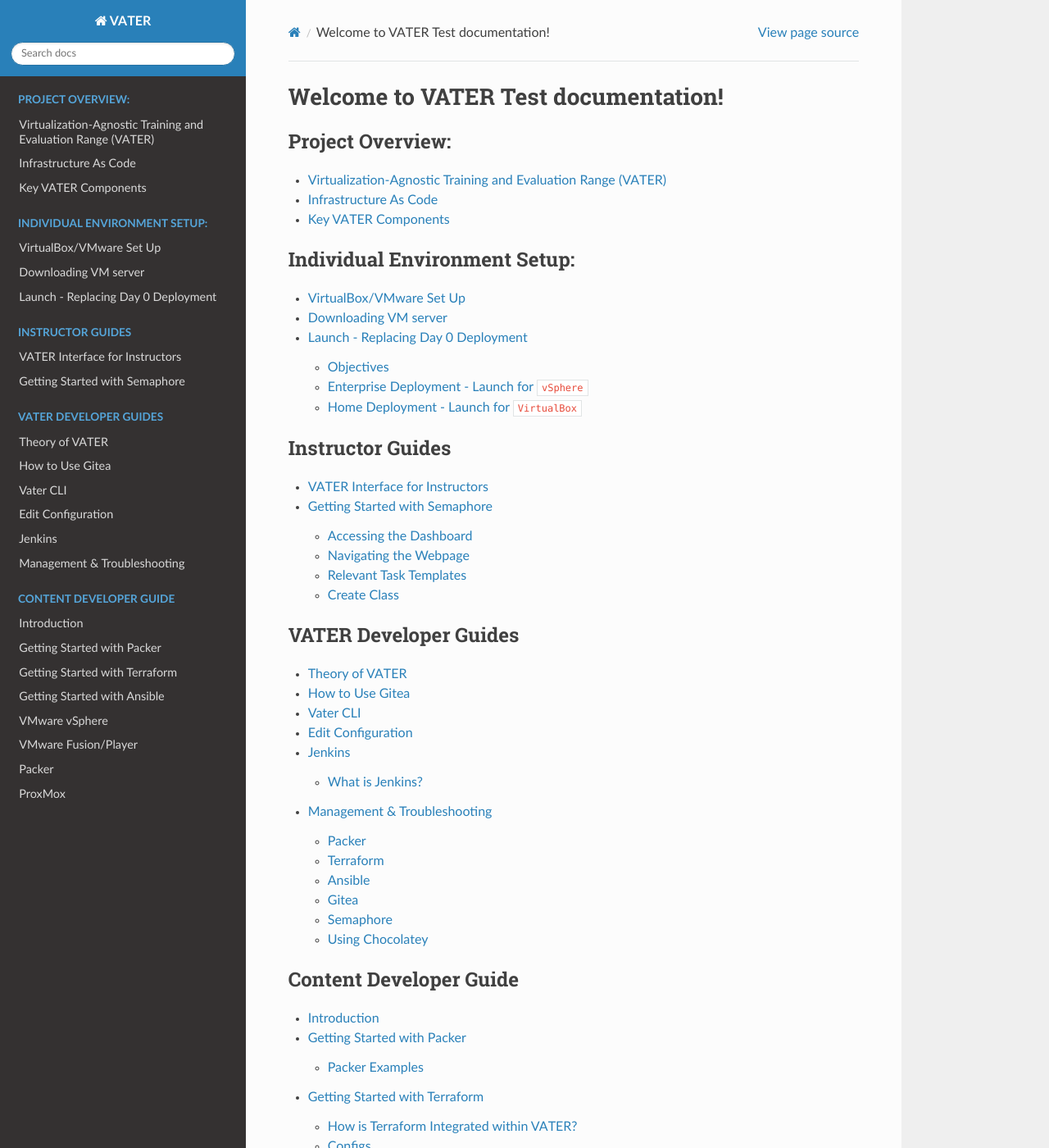
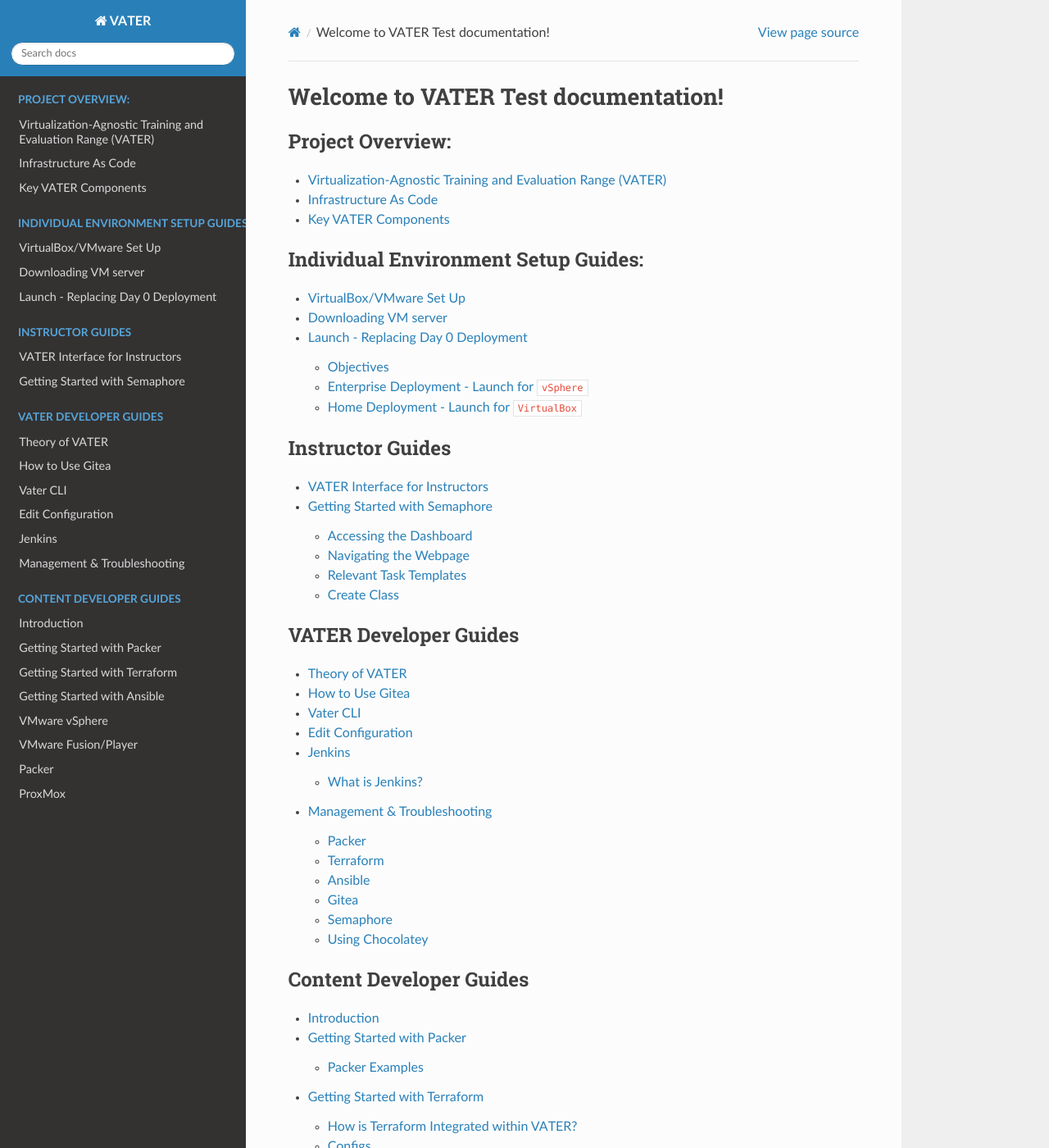
Before and after one commit to dev4vater/vater, a Sphinx documentation site: the page built from docs/source/index.rst, in a window 1280 px wide and 1400 px high. Shown: the whole window at 82% size. Built offline with Sphinx 7.4.7 and the Read the Docs theme 2.0.0, drawn with Linux system fonts in a browser that asks for light colours.

Commit message:
Update index.rst

```diff
--- a/docs/source/index.rst
+++ b/docs/source/index.rst
@@ -14,7 +14,7 @@
 
 .. toctree::
    :maxdepth: 2
-   :caption: Individual Environment Setup:
+   :caption: Individual Environment Setup Guides:
 
    GettingStarted
    editlaunch
@@ -39,7 +39,7 @@
 
 .. toctree::
    :maxdepth: 2
-   :caption: Content Developer Guide
+   :caption: Content Developer Guides
 
    CDGIntro
    packer
```
